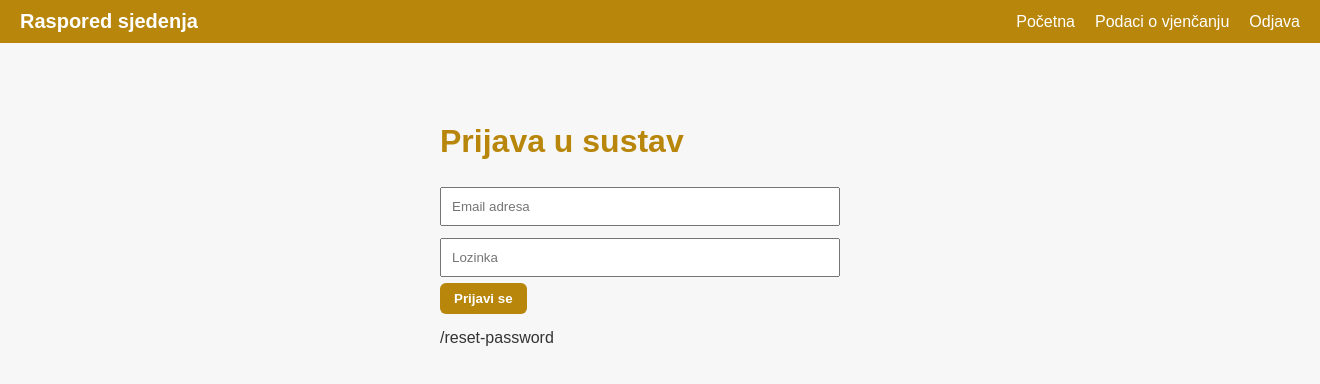
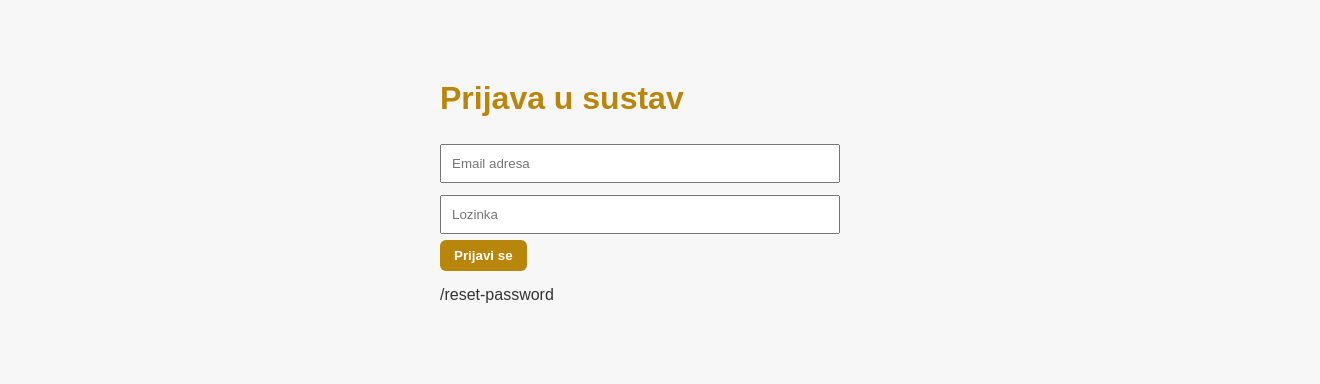
Before and after one commit to KristinaVH/Raspored_sjedenja, a React (Vite) app in the folder frontend/: page / in a window 1280 px wide. Shown: the top 384 px of the page, 1320 px wide, since content can reach past the window. Built offline with nearby package versions, Linux system fonts and the light colour scheme; no server answers.

Commit message:
Update App.jsx

```diff
--- a/frontend/src/App.jsx
+++ b/frontend/src/App.jsx
@@ -1,5 +1,4 @@
 import { BrowserRouter as Router, Routes, Route } from "react-router-dom";
-import Navbar from "./components/Navbar";
 import Login from "./auth/Login";
 import ResetPassword from "./auth/ResetPassword";
 import UpdatePassword from "./auth/UpdatePassword";
@@ -10,10 +9,6 @@ import ProtectedRoute from "./routes/ProtectedRoute";
 export default function App() {
   return (
     <Router>
-
-      {/* NAVBAR – vidi se uvijek kada je korisnik prijavljen */}
-      <Navbar />
-
       <Routes>
         {/* JAVNE STRANICE */}
         <Route path="/" element={<Login />} />
```
